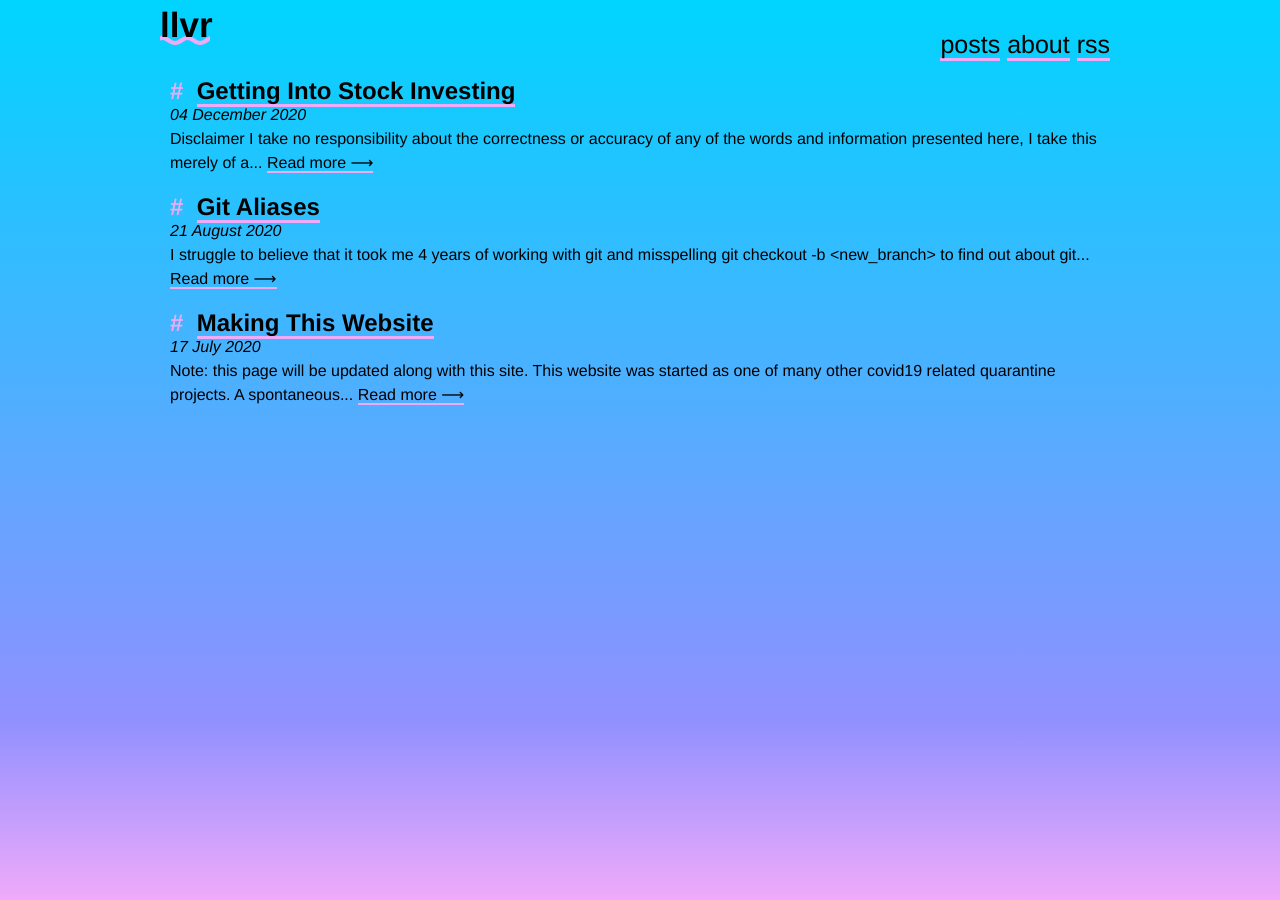
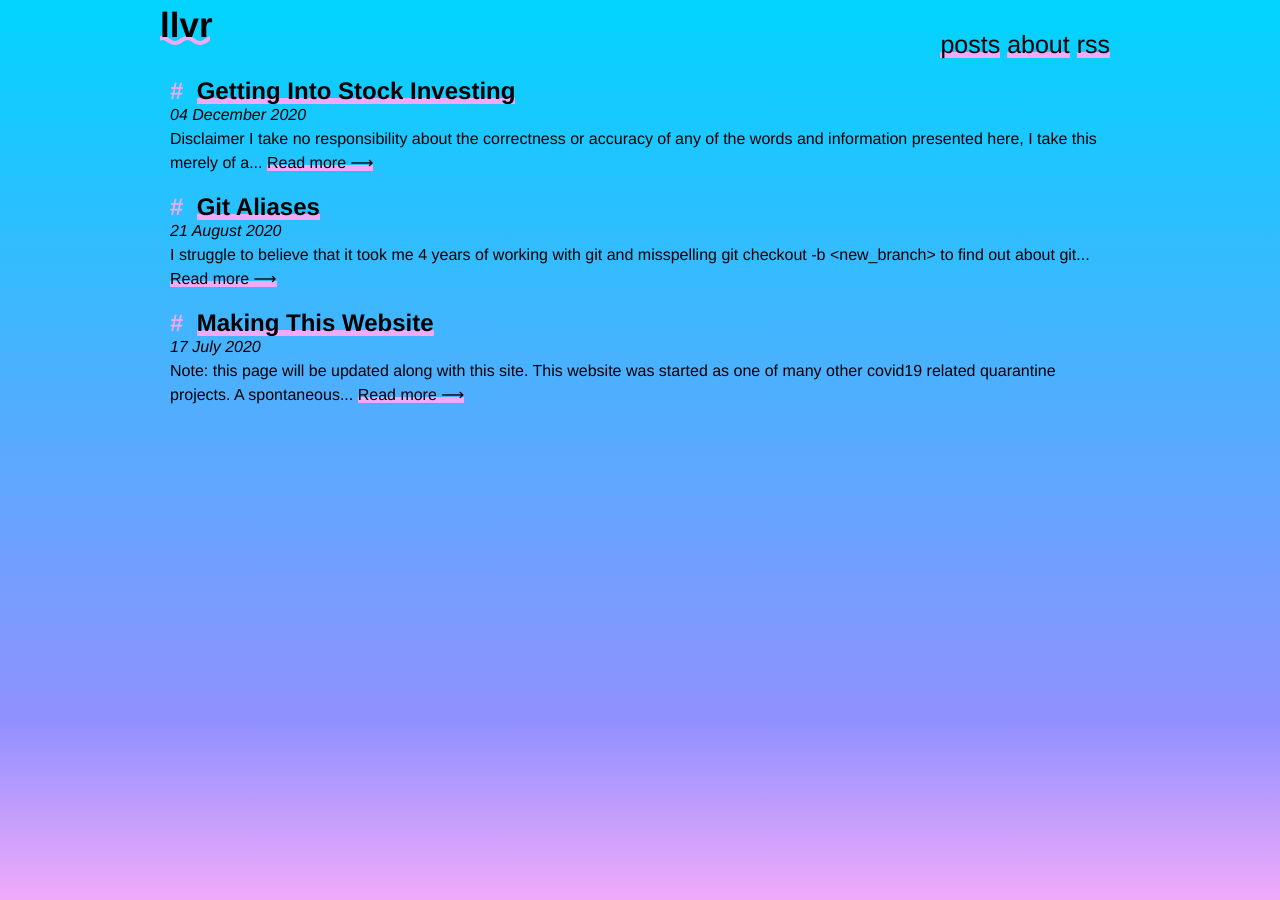
Before and after one commit to 2ar0n/2ar0n.github.io, a Jekyll site: the page built from index.md, in a window 1280 px wide. Built offline with Jekyll 4.4.1, drawn with Linux system fonts in a browser that asks for light colours.

Commit message:
Fatter underline for links.

```diff
--- a/_sass/main.scss
+++ b/_sass/main.scss
@@ -131,17 +131,17 @@ main {
 }
 
 a {
-    border-bottom: 0.15em solid var(--c-accent);
+    box-shadow: inset 0 -6px 0 var(--c-accent);
     color: --c-text;
 }
 a:link, a:visited {
     color: var(--c-text);
 }
 a:hover {
-    background-color: var(--c-accent);
+    box-shadow: inset 0 -24px 0 var(--c-accent);
 }
 .title {
-    border-bottom: none;
+    box-shadow: none;
 }
 
 main h2 {
```
